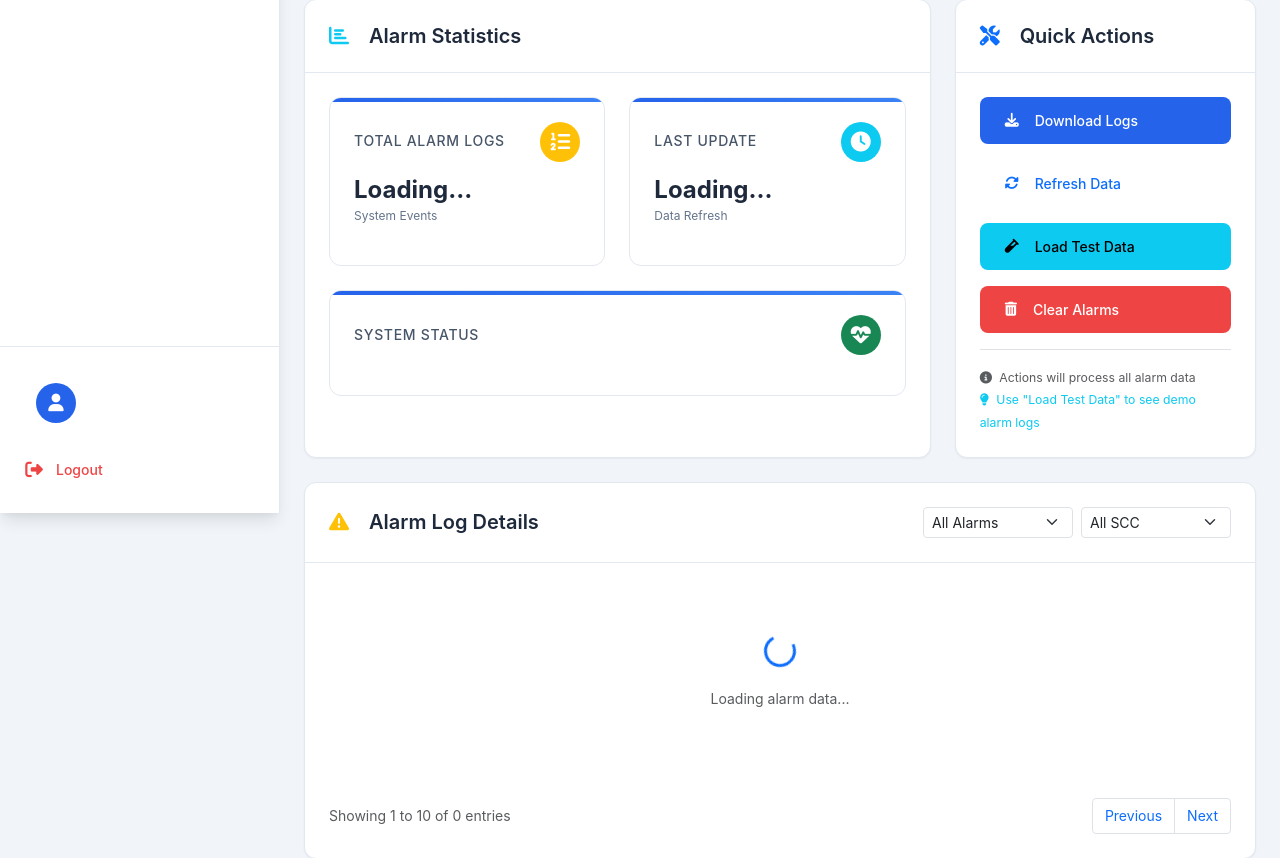
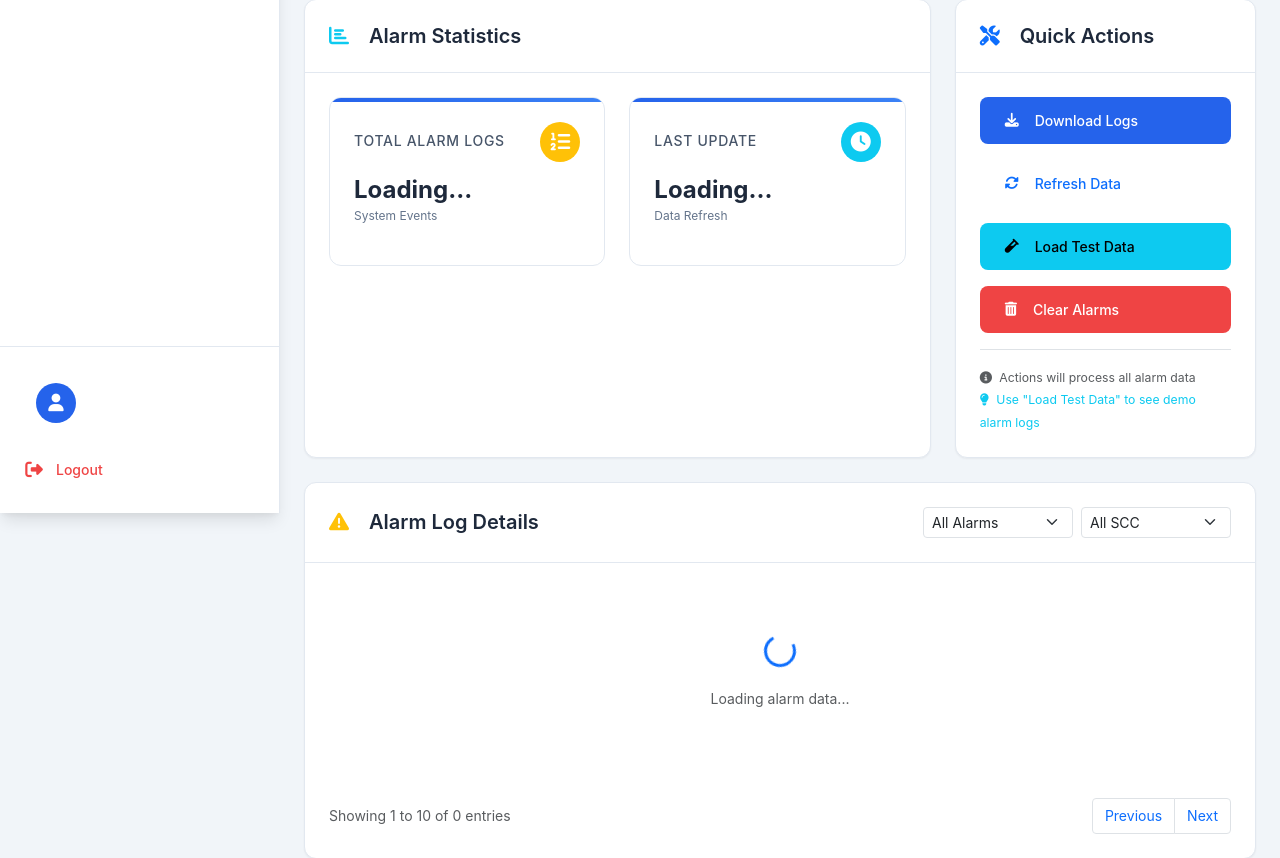
Before and after one commit to alif-arrizqy/jspro-powerdesk, a Flask app: template templates/scc-alarm-log.html in a window 1280 px wide. Shown: the part 287-1145 px from the top of the page. Run offline with Flask 3, Linux system fonts and the light colour scheme; the template is opened without the code that fills it, so the values that code supplies are empty; some libraries are stand-ins or nearby versions; some web fonts are replaced.

Commit message:
feat: remove system status section from SCC alarm log for improved layout

```diff
--- a/templates/scc-alarm-log.html
+++ b/templates/scc-alarm-log.html
@@ -57,24 +57,6 @@
                             </div>
                             <h3 class="stats-card-value" id="last-update">Loading...</h3>
                             <p class="stats-card-subtitle">Data Refresh</p>
-                        </div>
-                    </div>
-                    <div class="col-12">
-                        <div class="stats-card">
-                            <div class="stats-card-header">
-                                <h6 class="stats-card-title">System Status</h6>
-                                <div class="stats-card-icon bg-success">
-                                    <i class="fas fa-heartbeat"></i>
-                                </div>
-                            </div>
-                            <div class="scc-status-container">
-                                {% for i in range(1, number_of_scc+1) %}
-                                <div class="d-flex align-items-center">
-                                    <span class="badge bg-primary me-2">SCC{{i}}</span>
-                                    <span class="badge" id="scc{{i}}-status">Loading...</span>
-                                </div>
-                                {% endfor %}
-                            </div>
                         </div>
                     </div>
                 </div>
```
